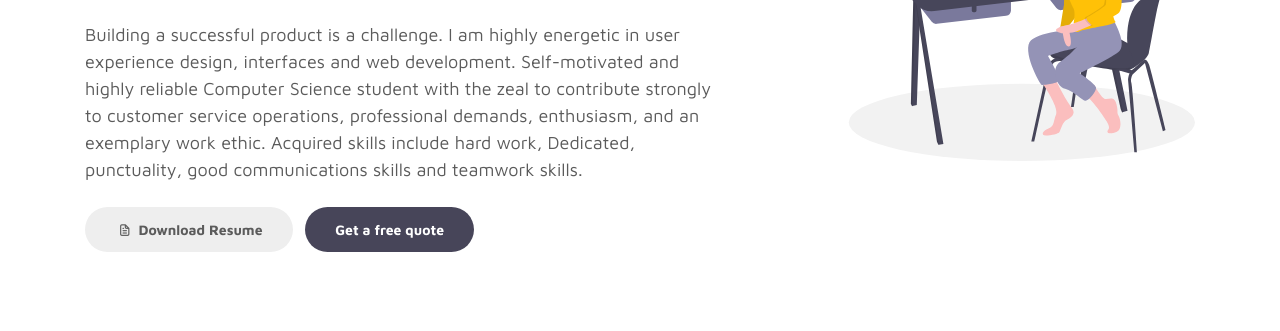
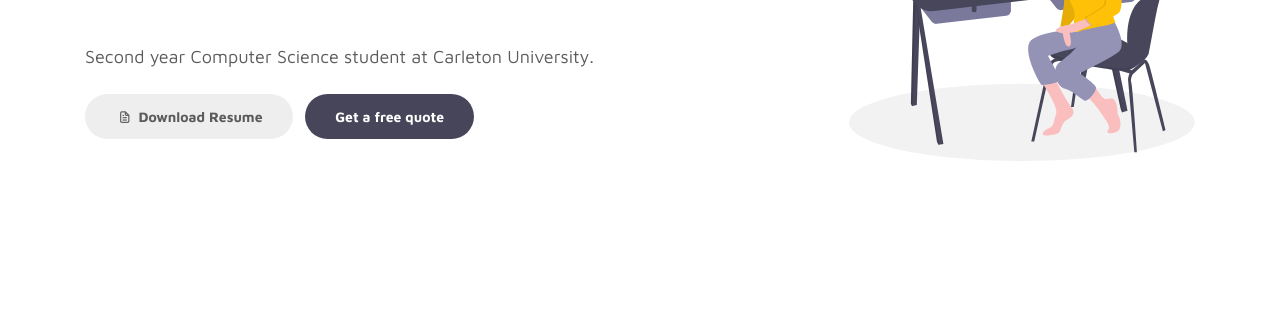
Before and after one commit to damiolabisi1/Projects, a plain HTML site: page index.html in a window 1280 px wide. Shown: the part 357-688 px from the top of the page. Drawn offline with Linux system fonts and the light colour scheme.

Commit message:
info statement

```diff
--- a/index.html
+++ b/index.html
@@ -82,7 +82,7 @@ https://www.tooplate.com/view/2115-marvel
                                 </div>
                         </h1>
 
-                        <p>Building a successful product is a challenge. I am highly energetic in user experience design, interfaces and web development. Self-motivated and highly reliable Computer Science student with the zeal to contribute strongly to customer service operations, professional demands, enthusiasm, and an exemplary work ethic. Acquired skills include hard work, Dedicated, punctuality, good communications skills and teamwork skills.</p>
+                        <p>Second year Computer Science student at Carleton University.</p>
 
                         <div class="custom-btn-group mt-4">
                           <a href="#" class="btn mr-lg-2 custom-btn"><i class='uil uil-file-alt'></i> Download Resume</a>
```
